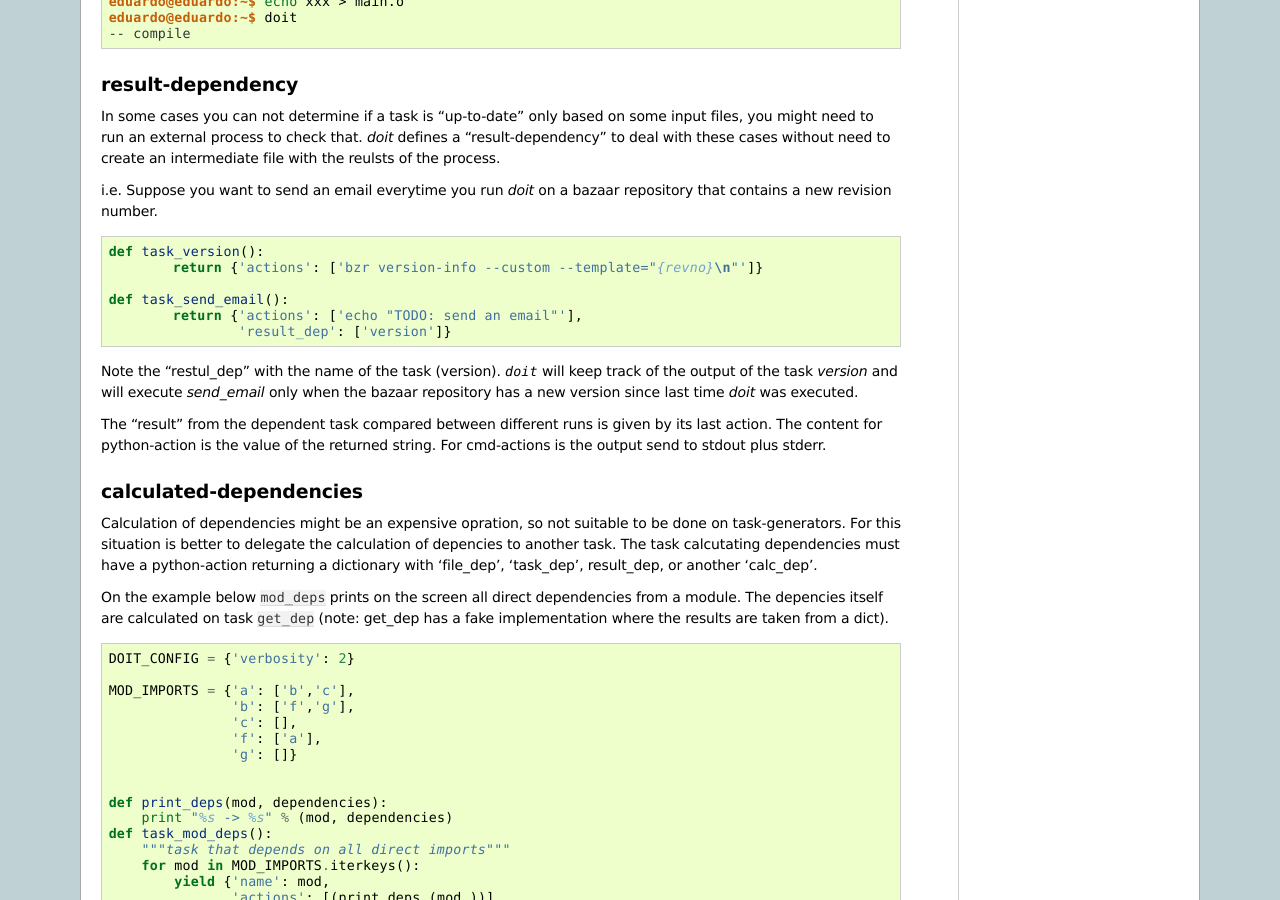
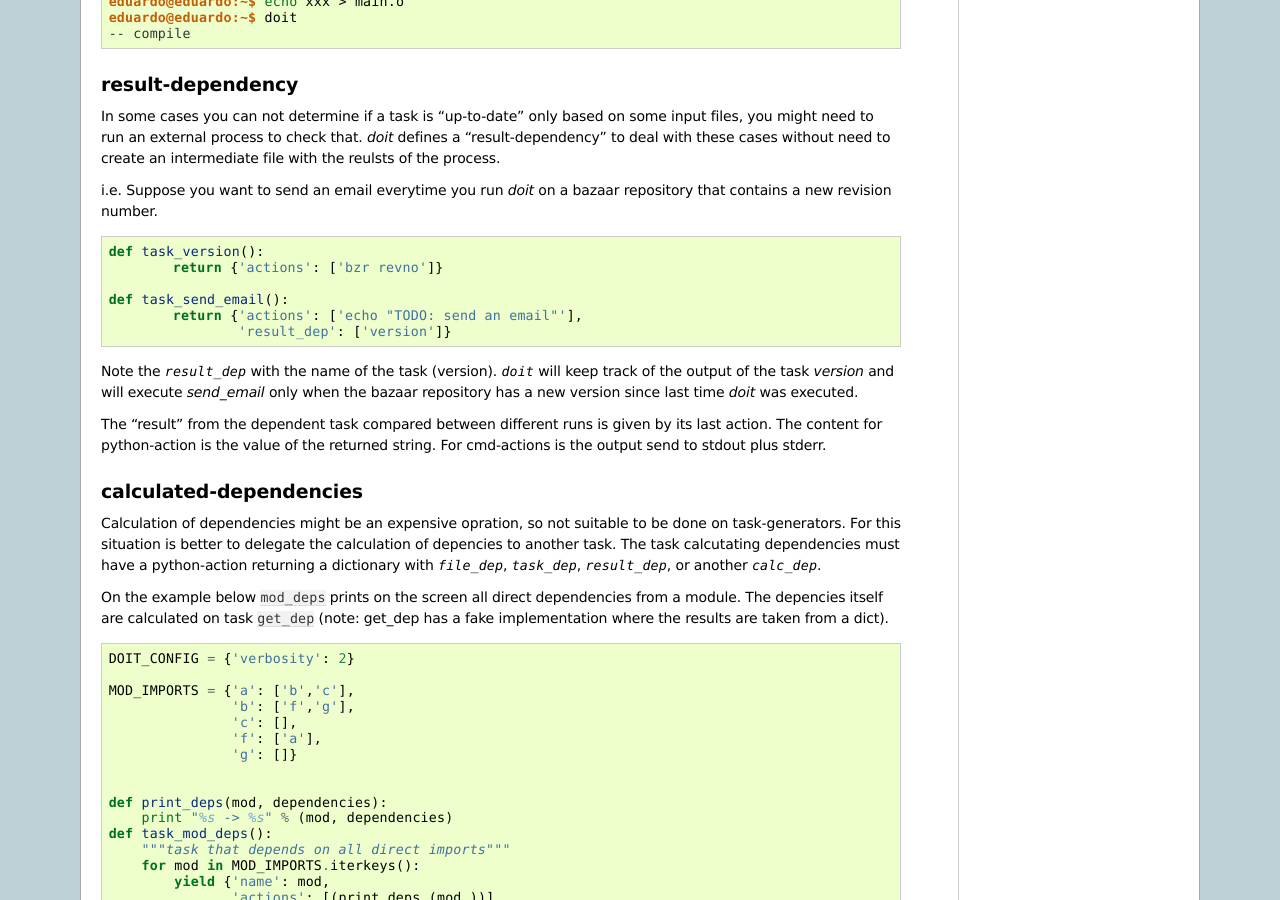
Before and after one commit to pydoit/doit, a Sphinx documentation site: the page built from doc/dependencies.rst, in a window 1280 px wide and 900 px high, scrolled down 2459 px. Built offline with Sphinx 7.4.7, drawn with Linux system fonts in a browser that asks for light colours; comment, search, counter and statistics services are not loaded.

Commit message:
Fixes to result dependencies documentation
- 'bzr version-info' commmand replaced with 'bzr revno' which is easier to follow the doit example.
- Dependency names surrounded by backticks to highlight them
- Typo fixed (restul_dep -> result_dep)

--HG--
extra : convert_revision : javier.collado%40canonical.com-20100615142125-46dz9fc03x13pfju

```diff
--- a/doc/dependencies.rst
+++ b/doc/dependencies.rst
@@ -125,7 +125,7 @@ i.e. Suppose you want to send an email everytime you run *doit* on a bazaar repo
 
 .. literalinclude:: tutorial/taskresult.py
 
-Note the "restul_dep" with the name of the task (version). `doit` will keep track of the output of the task *version* and will execute *send_email* only when the bazaar repository has a new version since last time *doit* was executed.
+Note the `result_dep` with the name of the task (version). `doit` will keep track of the output of the task *version* and will execute *send_email* only when the bazaar repository has a new version since last time *doit* was executed.
 
 The "result" from the dependent task compared between different runs is given by its last action. The content for python-action is the value of the returned string. For cmd-actions is the output send to stdout plus stderr.
 
@@ -133,7 +133,7 @@ The "result" from the dependent task compared between different runs is given by
 calculated-dependencies
 ------------------------
 
-Calculation of dependencies might be an expensive opration, so not suitable to be done on task-generators. For this situation is better to delegate the calculation of depencies to another task. The task calcutating dependencies must have a python-action returning a dictionary with 'file_dep', 'task_dep', result_dep, or another 'calc_dep'.
+Calculation of dependencies might be an expensive opration, so not suitable to be done on task-generators. For this situation is better to delegate the calculation of depencies to another task. The task calcutating dependencies must have a python-action returning a dictionary with `file_dep`, `task_dep`, `result_dep`, or another `calc_dep`.
 
 On the example below ``mod_deps`` prints on the screen all direct dependencies from a module. The depencies itself are calculated on task ``get_dep`` (note: get_dep has a fake implementation where the results are taken from a dict).
 
--- a/doc/tutorial/taskresult.py
+++ b/doc/tutorial/taskresult.py
@@ -1,5 +1,5 @@
 def task_version():
-	return {'actions': ['bzr version-info --custom --template="{revno}\n"']}
+	return {'actions': ['bzr revno']}
 
 def task_send_email():
 	return {'actions': ['echo "TODO: send an email"'],
```
